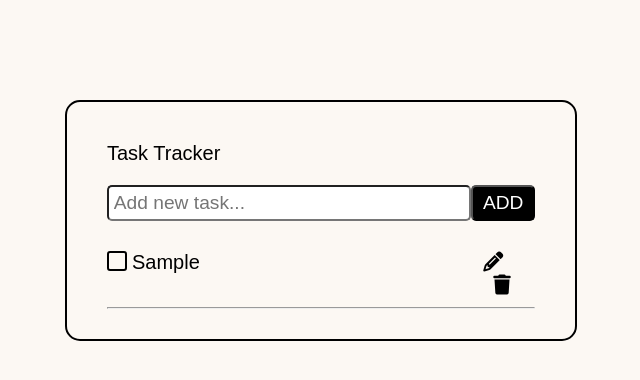
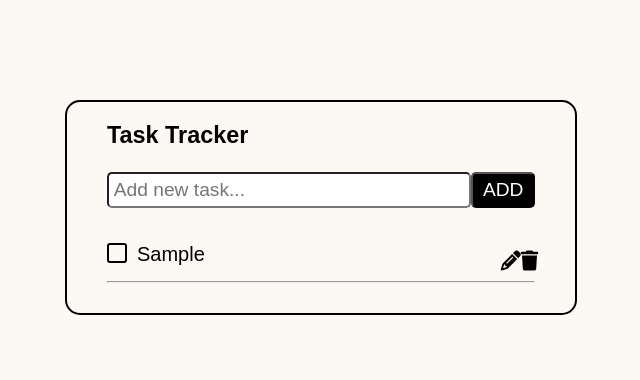
Before and after one commit to sisiphobuyambo/Task-Tracker, a plain HTML site: page index.html in a window 1280 px wide. Both pictures are taken after typing "Sample" into the empty fields and a click on the button "ADD". Shown: the whole page, without its empty margins (319-959 px from the left). Drawn offline with Linux system fonts and the light colour scheme.

Commit message:
Fixed text-wrapping to break on a new line

```diff
--- a/index.html
+++ b/index.html
@@ -14,7 +14,7 @@
 
 <body>
     <div id="task-tracker-outer-container" class="task-tracker-outer-container">
-        <p class="heading">Task Tracker</p>
+        <h3 class="heading">Task Tracker</h3>
         <div class="input-field-container">
             <input type="text" class="task-input-field" id="task-input-field" placeholder="Add new task...">
             <button class="add-task-btn" id="add-task-btn">ADD</button>
--- a/index.js
+++ b/index.js
@@ -13,14 +13,11 @@ let labelId = 0;
 taskTrackerContainer.addEventListener("click", (e)=>{
     const event = e.target;
 
-    console.log(event)
-
     if(event.id === "add-task-btn"){
        addListItem()
 
     }else if(event.id ==="check"){
         checkItem()
-
 
     }else if(event.id === "edit"){
         // isEdit = true;
@@ -41,10 +38,10 @@ taskTrackerContainer.addEventListener("click", (e)=>{
 
             const taskItemHtml = `<div class="task-list-container">
                                     <div class="task-item-styling">
-                                        <div data-id="${++labelId}" id="check" class="task-item-label">
-                                            <span class="text-span">${inputField.value}</span>
+                                        <ul class="task-item-label">
+                                            <li data-id="${++labelId}" id="check" type="checkbox"> ${inputField.value} </li>
                                             <span class="checkbox-container"></span>
-                                        </div>
+                                        </ul>
                                         <div class="task-icons">
                                             <i id="edit" class="fa-solid fa-pencil"></i>
                                             <i id="delete" class="fa-solid fa-trash"></i>
@@ -74,15 +71,10 @@ taskTrackerContainer.addEventListener("click", (e)=>{
             event.classList.add("line-through");
             itemDetails.isComplete = true;
 
-
-
         }else{
             event.classList.remove("line-through");
             itemDetails.isComplete = false;
-
-
         }
-
 
     }
 
--- a/styles.css
+++ b/styles.css
@@ -8,7 +8,6 @@ body {
     font-size: 1.25rem;
     background-color: #fcf8f3;
     padding-top: 5em;
-
 }
 
 /* //////////
@@ -54,7 +53,8 @@ LAYOUT
     padding-left: 5px;
     width: 90%;
     display: flex;
-    /* overflow: auto; */
+    margin-bottom: 0.25em;
+    margin-top: 0.25em;
 }
 
 .checkbox-container {
@@ -86,8 +86,17 @@ LAYOUT
     justify-content: space-between;
 }
 
+.task-icons{
+    display: flex;
+    flex-direction: row;
+    align-items: end;
+    justify-content: space-between;
+    width: 8%;
+}
+
+.fa-pencil,
 .fa-trash{
-    margin-left: 0.5em;
+    cursor: pointer;
 }
 
 .line-through {
@@ -95,8 +104,16 @@ LAYOUT
     color: rgb(148, 148, 148);
 }
 
-.text-span{
-    margin-left: 1em;
+li {
+    margin-left: 1.25em;
+    margin-right: 0.25em;
+    list-style-type: none;
+    word-break: break-all;
+}
+
+h3 {
+    margin-top: 0;
+    margin-bottom: 1em;
 }
 
 /*//////////////////
```
